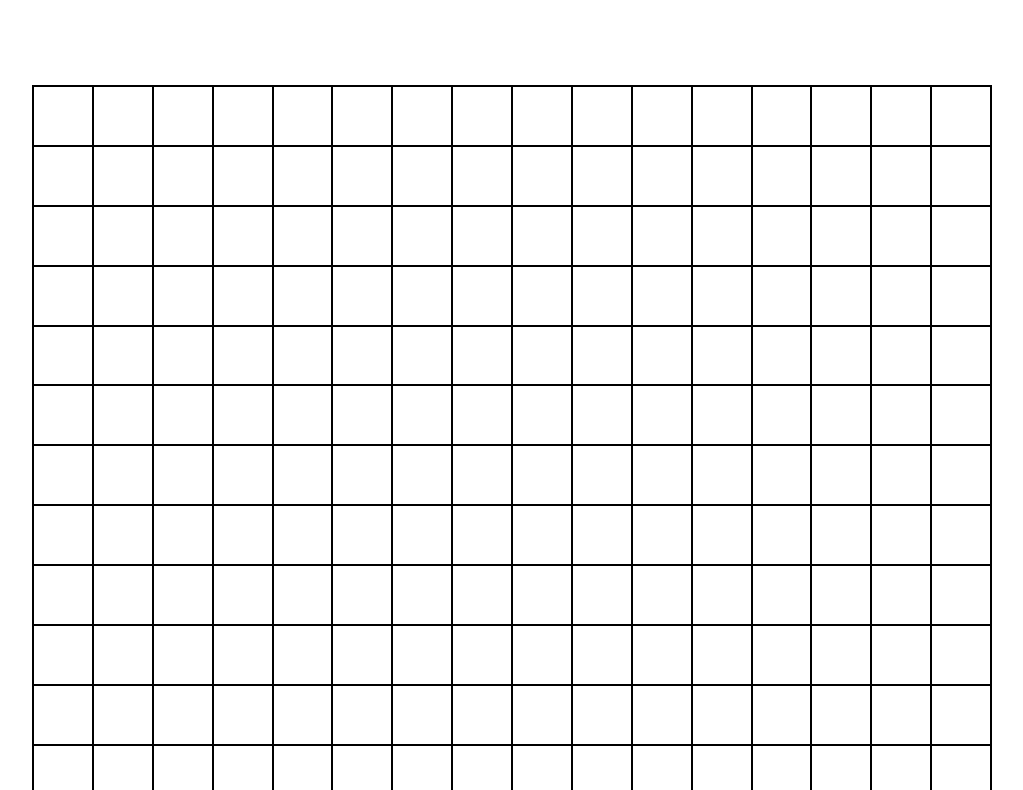
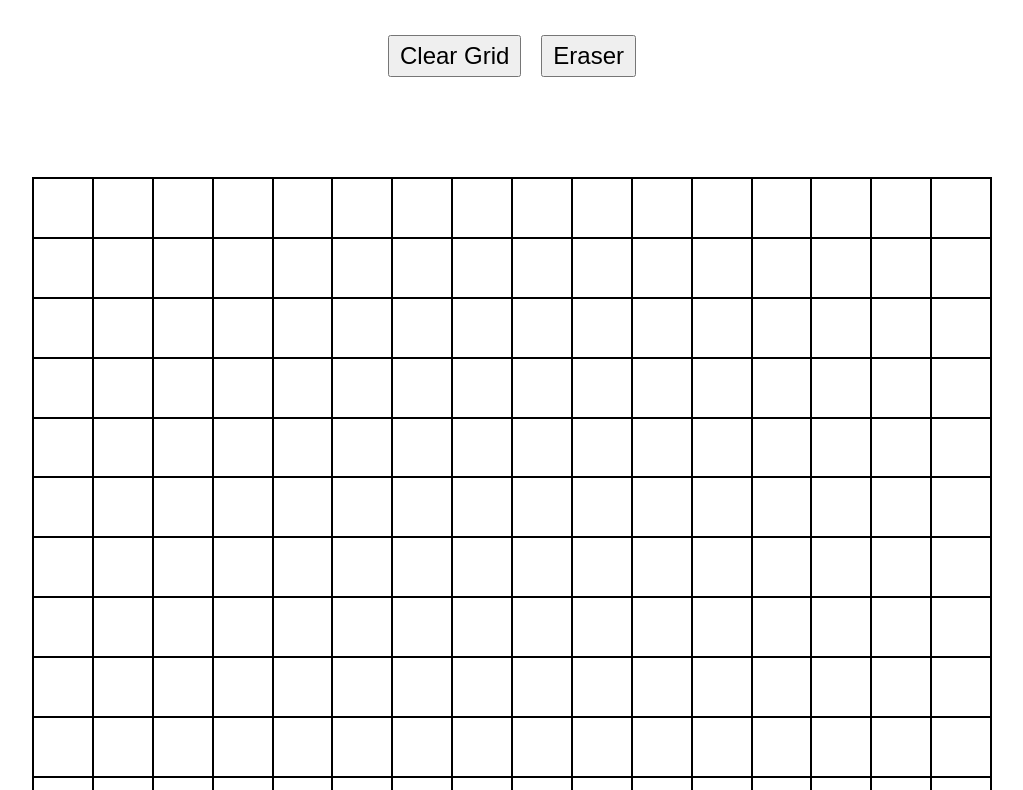
Before and after one commit to nbujri/etch-a-sketch, a plain HTML site: page index.html in a window 1280 px wide. Shown: the part 76-866 px from the top of the page, without its empty margins (128-1151 px from the left). Drawn offline with Linux system fonts and the light colour scheme.

Commit message:
added buttons for clearing grid and eraser

```diff
--- a/index.html
+++ b/index.html
@@ -11,6 +11,10 @@
     <div class="header">
       <h1>Etch-a-Sketch</h1>
     </div>
+    <div class="buttons">
+      <button class="clear">Clear Grid</button>
+      <button class="eraser">Eraser</button>
+    </div>
     <div class="grid-container"></div>
     <script src="app.js"></script>
   </body>
--- a/styles.css
+++ b/styles.css
@@ -9,6 +9,13 @@
   align-items: center;
   justify-content: center;
   margin-top: 24px;
+}
+
+.buttons {
+  display: flex;
+  justify-content: center;
+  align-items: center;
+  margin-top: 50px;
 }
 
 .grid-container {
@@ -27,3 +34,13 @@
 .draw {
   background-color: black;
 }
+
+.clear,
+.eraser {
+  font-size: 24px;
+  padding: 5px 10px;
+}
+
+.clear {
+  margin-right: 20px;
+}
```
